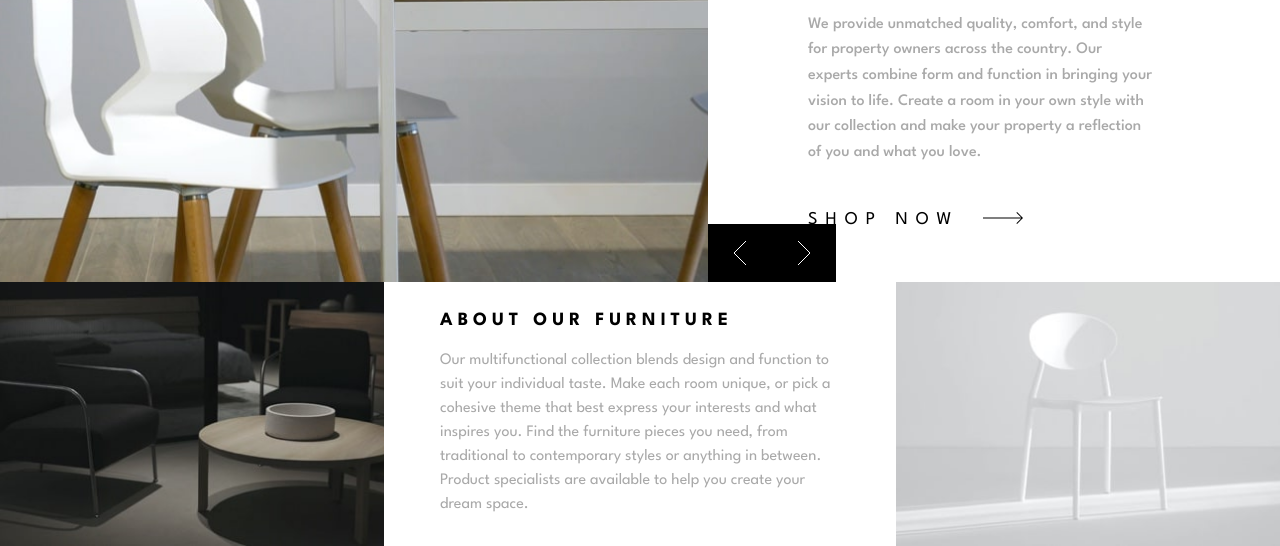
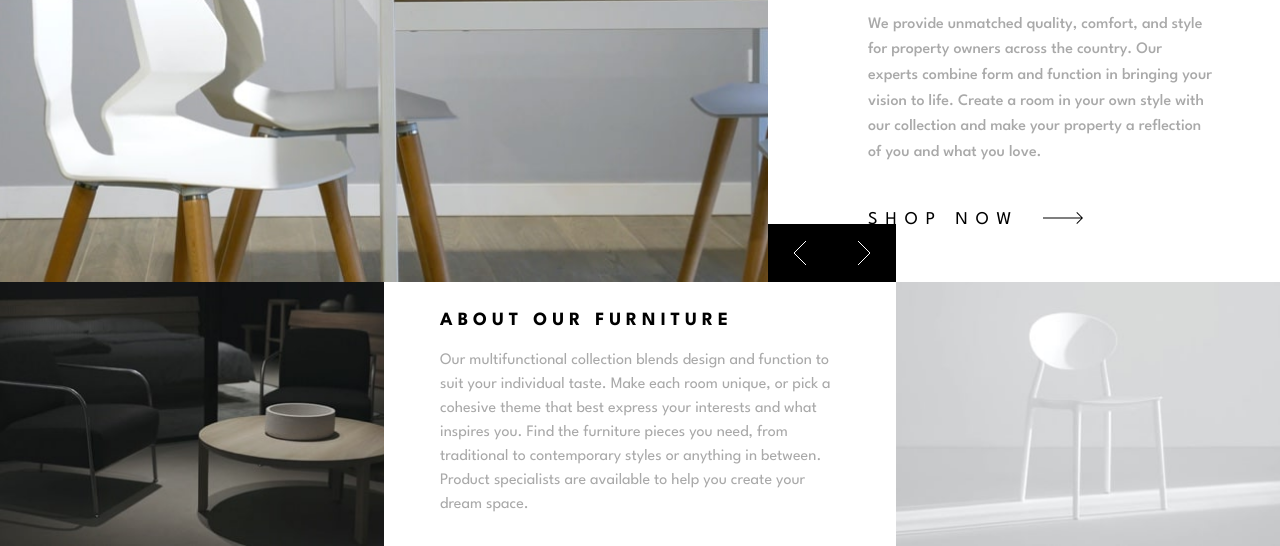
Before and after one commit to MohamadBiomy/room-home-page, a plain HTML site: page index.html in a window 1280 px wide. Shown: the part 254-800 px from the top of the page. Drawn offline with Linux system fonts and the light colour scheme.

Commit message:
info section width fix

```diff
--- a/CSS/style.css
+++ b/CSS/style.css
@@ -181,7 +181,7 @@ header .burger {
 
 /* info section */
 .info-section {
-	width: 40;
+	width: 40vw;
 	display: flex;
 	align-items: start;
 	flex-wrap: wrap;
```
